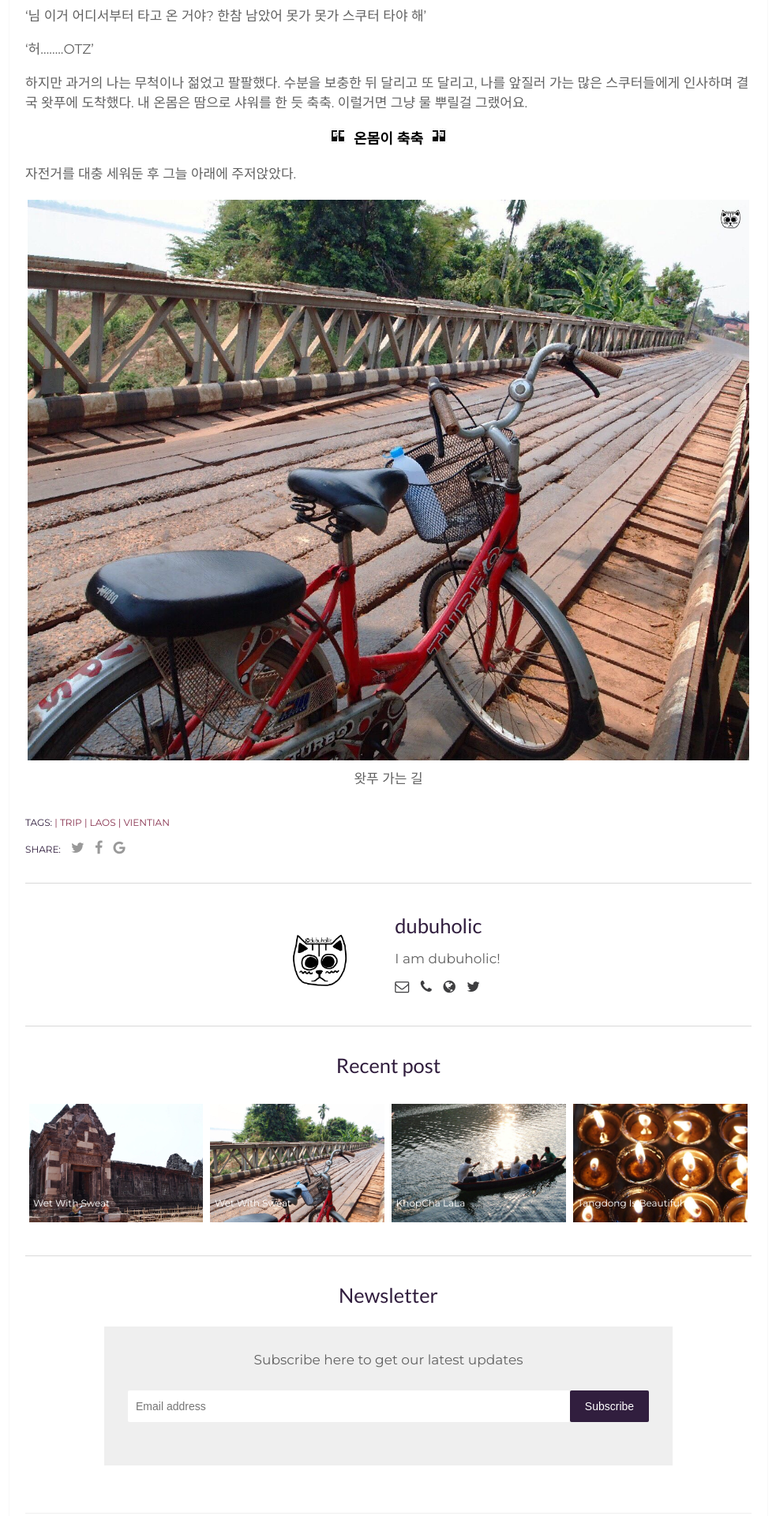
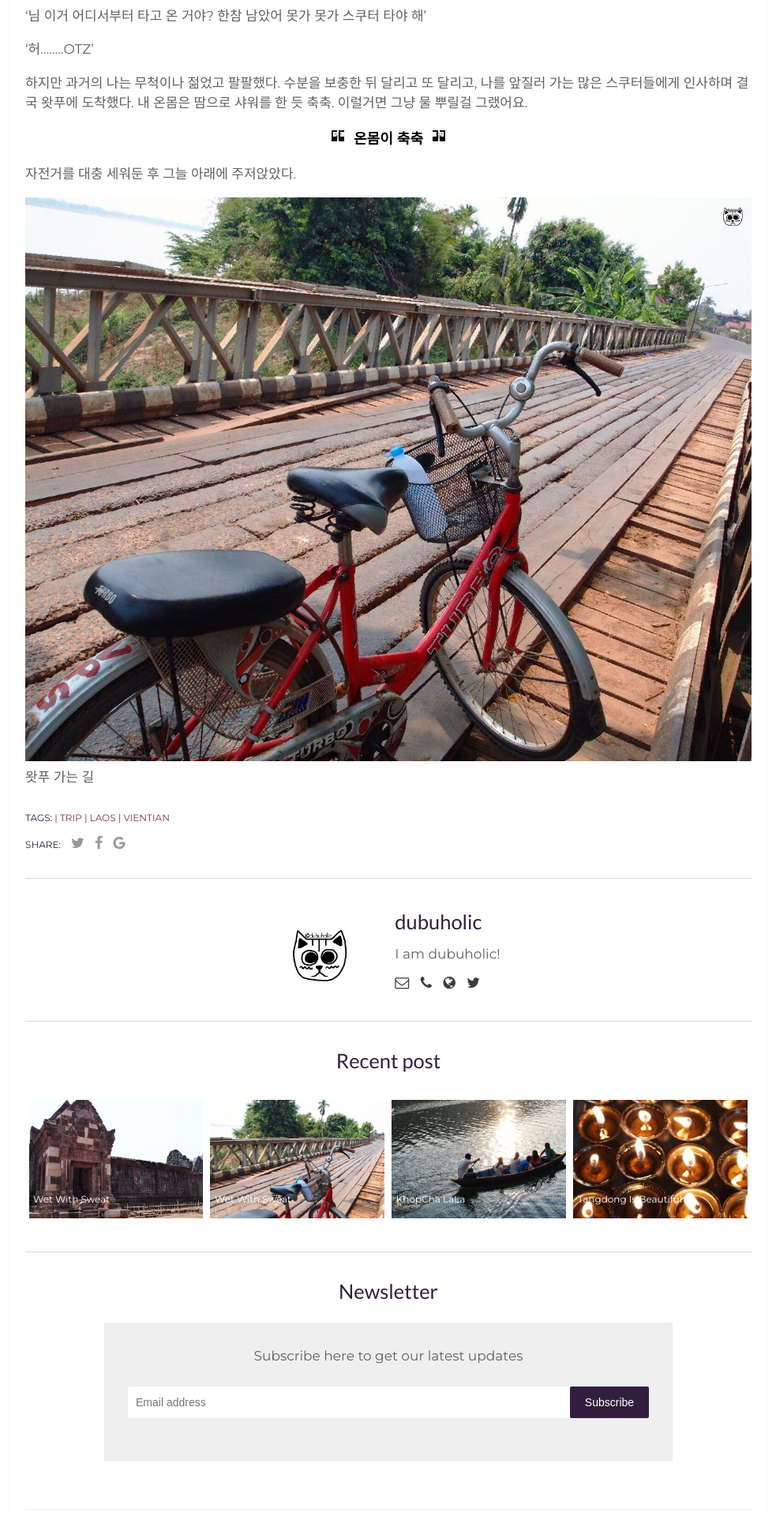
Before and after one commit to HAEZZA/HAEZZA.github.io, a Jekyll site: the page built from _posts/2019-08-23-Wet-With-Sweat.markdown, in a window 1280 px wide. Shown: the part 1353-3273 px from the top of the page at 79% size, without its empty margins (148-1131 px from the left). Built offline with Jekyll 4.4.1, drawn with Linux system fonts in a browser that asks for light colours; some web fonts are replaced; comment, search, counter and statistics services are not loaded.

Commit message:
md 수정

```diff
--- a/_posts/2019-08-23-Friendly-Laos.markdown
+++ b/_posts/2019-08-23-Friendly-Laos.markdown
@@ -40,6 +40,5 @@ author: dubuholic # Add name author (optional)
 흙을 씹어 먹어도 맛있을 것 같았다.
 
 
-| ![Street Food]({{site.baseurl}}/assets/img/2019-08-23-Street-Food.jpg "인도 길거리 음식"){: width="100%" height="100%"} |
-| :--: |
+![Street Food]({{site.baseurl}}/assets/img/2019-08-23-Street-Food.jpg "인도 길거리 음식"){: width="100%" height="100%"}
 <p class="page-caption">인도 길거리 음식, 뭔지 모르지만 꿀맛</p>
--- a/_posts/2019-08-23-Wet-With-Sweat.markdown
+++ b/_posts/2019-08-23-Wet-With-Sweat.markdown
@@ -53,6 +53,5 @@ author: dubuholic # Add name author (optional)
 자전거를 대충 세워둔 후 그늘 아래에 주저앉았다.
 
 
-| ![map]({{site.baseurl}}/assets/img/2019-08-23-bicycle.jpg "왓푸 가는 길"){: width="100%" height="100%"} |
-| :--: |
-| 왓푸 가는 길 |
+![map]({{site.baseurl}}/assets/img/2019-08-23-bicycle.jpg "왓푸 가는 길"){: width="100%" height="100%"}
+왓푸 가는 길
```
